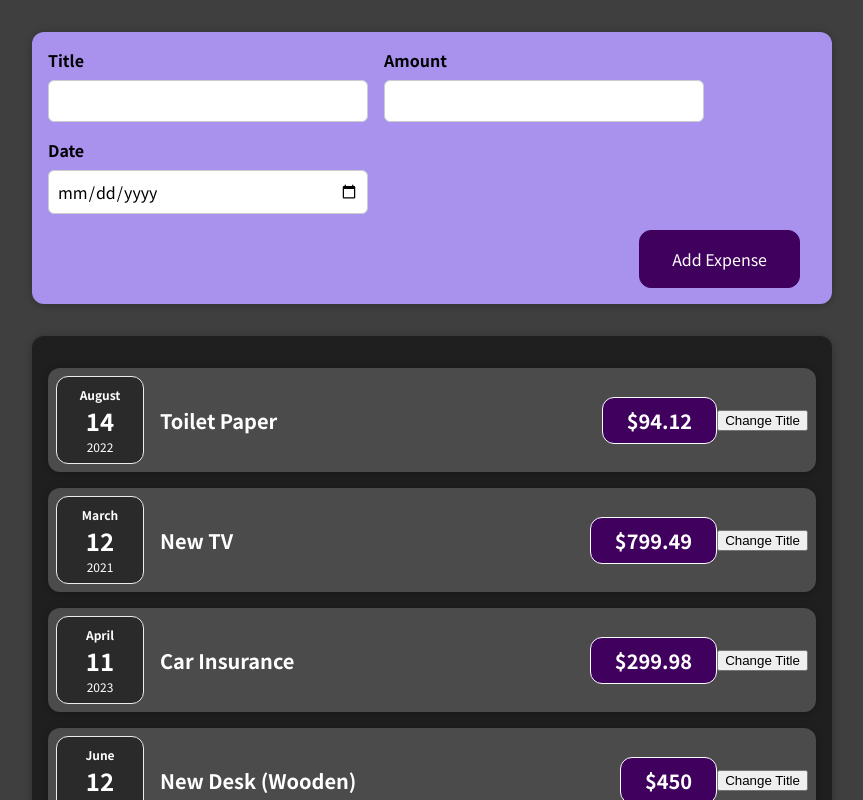
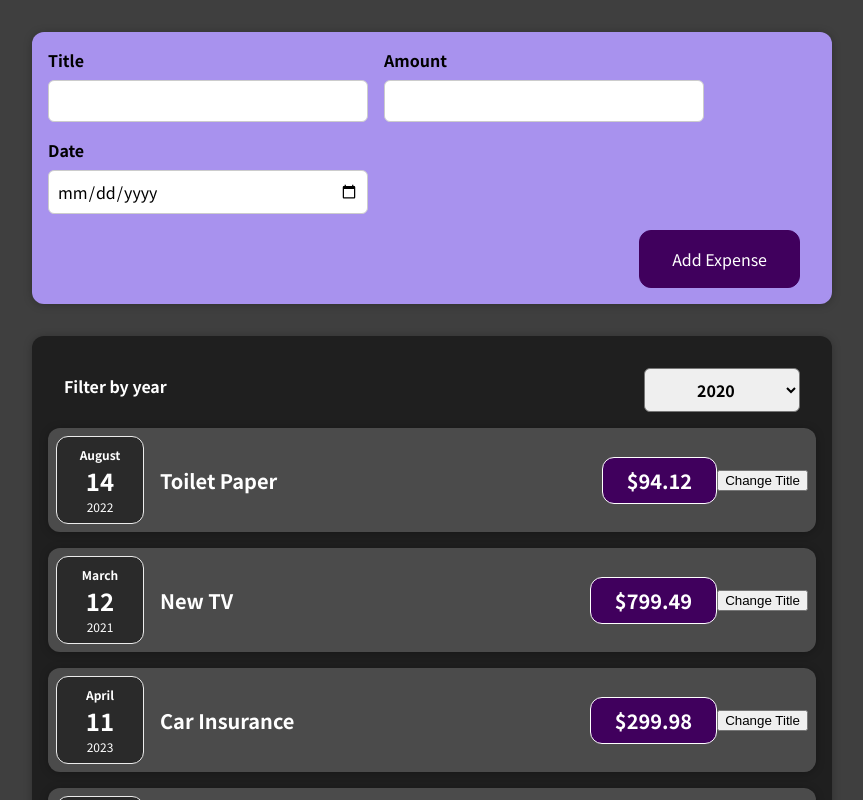
Before and after one commit to pravinps003/react-the-complete-guide, a React (Create React App) app in the folder code/expense-tracker/: page / in a window 1280 px wide. Shown: the top 800 px of the page, without its empty margins (208-1071 px from the left). Built offline with nearby package versions, Linux system fonts and the light colour scheme.

Commit message:
added ExpenseFilter component and used in Expenses
- added child to parent communication
- assignment 02 solution

```diff
--- /dev/null
+++ b/code/expense-tracker/src/components/Expenses/ExpenseFilter.css
@@ -0,0 +1,24 @@
+.expenses-filter {
+  color: white;
+  padding: 0 1rem;
+}
+
+.expenses-filter__control {
+  display: flex;
+  width: 100%;
+  align-items: center;
+  justify-content: space-between;
+  margin: 1rem 0;
+}
+
+.expenses-filter label {
+  font-weight: bold;
+  margin-bottom: 0.5rem;
+}
+
+.expenses-filter select {
+  font: inherit;
+  padding: 0.5rem 3rem;
+  font-weight: bold;
+  border-radius: 6px;
+}
--- /dev/null
+++ b/code/expense-tracker/src/components/Expenses/ExpenseFilter.js
@@ -0,0 +1,25 @@
+import React from 'react';
+
+import './ExpenseFilter.css';
+
+const ExpensesFilter = (props) => {
+  const dropdownChangeHandler = (event) => {
+    props.onChangeFilter(event.target.value);
+  };
+
+  return (
+    <div className="expenses-filter">
+      <div className="expenses-filter__control">
+        <label>Filter by year</label>
+        <select value={props.selected} onChange={dropdownChangeHandler}>
+          <option value="2023">2023</option>
+          <option value="2022">2022</option>
+          <option value="2021">2021</option>
+          <option value="2020">2020</option>
+        </select>
+      </div>
+    </div>
+  );
+};
+
+export default ExpensesFilter;
--- a/code/expense-tracker/src/components/Expenses/Expenses.js
+++ b/code/expense-tracker/src/components/Expenses/Expenses.js
@@ -1,10 +1,23 @@
+import React, { useState } from 'react';
 import Card from '../UI/Card';
+import ExpensesFilter from './ExpenseFilter';
 import ExpenseItem from './ExpenseItem';
 import './Expenses.css';
 
 const Expenses = (props) => {
+  const [filteredYear, setFilteredYear] = useState('2020');
+
+  const filterChangeHandler = (selectedYear) => {
+    setFilteredYear(selectedYear);
+    console.log(selectedYear);
+  };
+
   return (
     <Card className="expenses">
+      <ExpensesFilter
+        selected={filteredYear}
+        onChangeFilter={filterChangeHandler}
+      />
       <ExpenseItem
         title={props.items[0].title}
         amount={props.items[0].amount}
```
